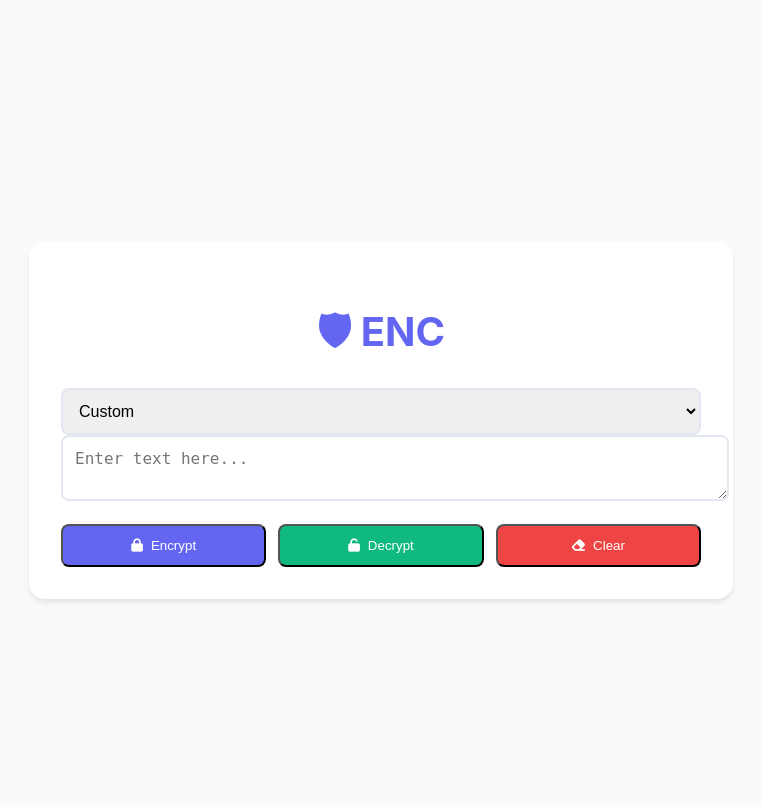
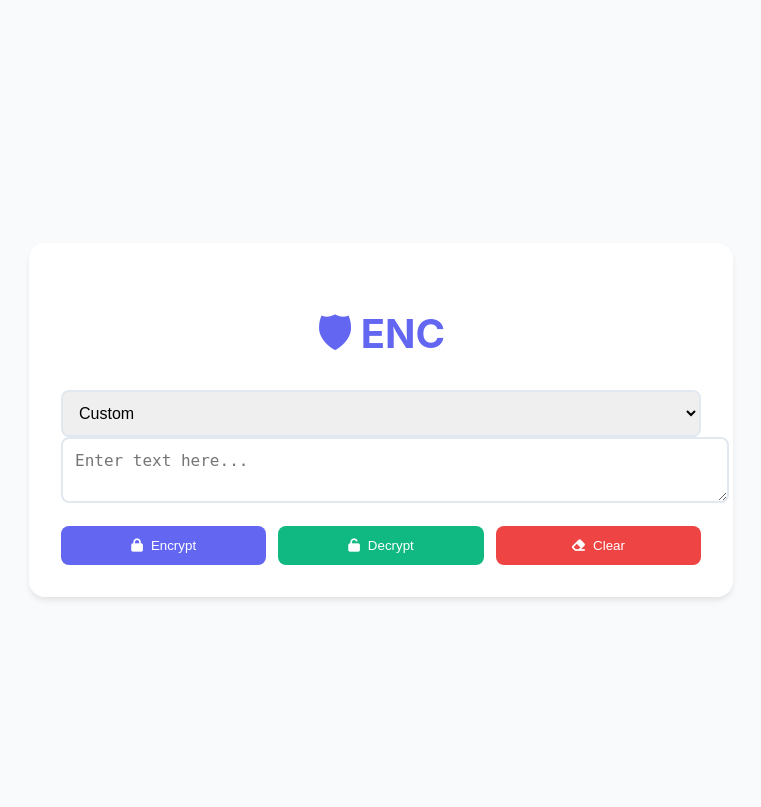
Before and after one commit to FulfilledCovenant/ENCPy, a Flask app: page / in a window 1280 px wide. Shown: the top 807 px of the page, without its empty margins (259-1020 px from the left). Run offline with Flask 3, Linux system fonts and the light colour scheme.

Commit message:
Update styles.css

```diff
--- a/static/styles.css
+++ b/static/styles.css
@@ -36,7 +36,7 @@ body {
     color: var(--primary);
 }
 
-select, textarea, input {
+select, textarea {
     width: 100%;
     padding: 0.75rem;
     border: 2px solid #e2e8f0;
@@ -45,7 +45,7 @@ select, textarea, input {
     transition: all 0.2s ease;
 }
 
-select:focus, textarea:focus, input:focus {
+select:focus, textarea:focus {
     border-color: var(--primary);
     box-shadow: 0 0 0 3px rgba(99, 102, 241, 0.1);
     outline: none;
@@ -67,6 +67,7 @@ button {
     border-radius: 0.5rem;
     font-weight: 500;
     transition: all 0.2s ease;
+    border: none;
 }
 
 .btn-primary {
```
